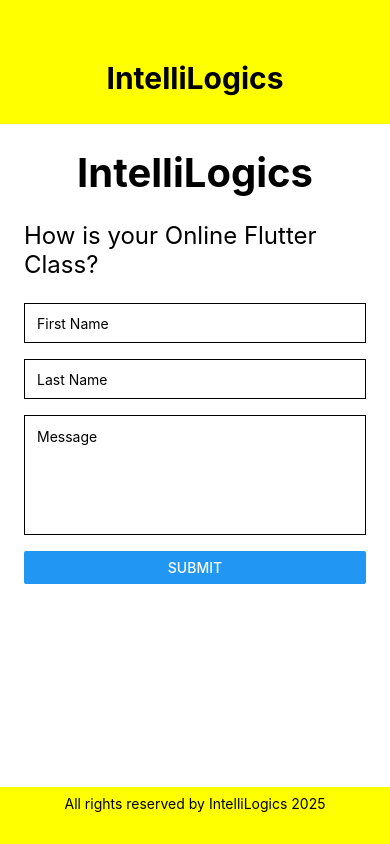
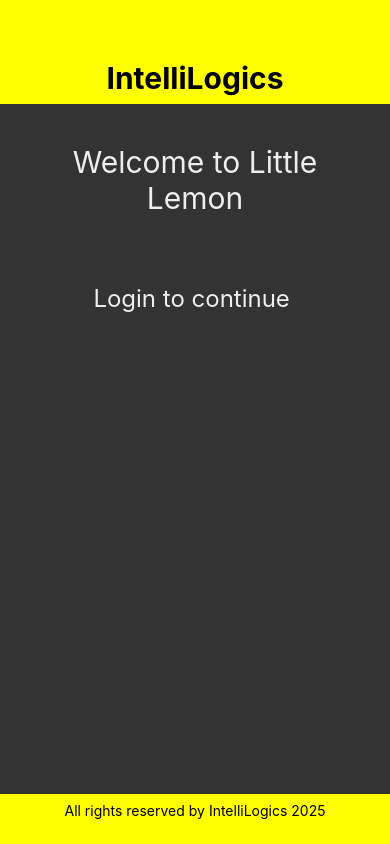
Before and after one commit to abidroid/ReactNativeApp1, a React Native app: screen / in a window 390 px wide. Built offline with nearby package versions, Linux system fonts and the light colour scheme.

Commit message:
login page

```diff
--- a/App.js
+++ b/App.js
@@ -9,6 +9,7 @@
 import SectionListComponent from './components/SectionListComponent';
 import SectionListWithComplexData from './components/SectionListWithComplexData';
 import FeedbackForm from './components/FeedbackForm';
+import LoginPage from './pages/LoginPage';
 export default function App() {
   return (
     <View
@@ -21,7 +22,8 @@
       {/* <MenuItemsFlatList /> */}
       {/* <SectionListComponent /> */}
       {/* <SectionListWithComplexData /> */}
-      <FeedbackForm />
+      {/* <FeedbackForm /> */}
+      <LoginPage />
       <FooterComponent />
 
 
@@ -33,7 +35,7 @@
 const styles = StyleSheet.create({
   container: {
     flex: 1,
-    backgroundColor: '#fff',
+    backgroundColor: '#333333',
     // alignItems: 'center',
     // justifyContent: 'center',
   },
--- a/components/FeedbackForm.js
+++ b/components/FeedbackForm.js
@@ -33,12 +33,15 @@
                     style={formStyles.inputBox}
                     placeholder="First Name"
                     value={firstName}
+                    onChangeText={onChangeFirstName}
                 />
                 <TextInput
                     style={formStyles.inputBox}
 
                     placeholder="Last Name"
                     value={lastName}
+                    onChangeText={onChangeLastName}
+
                 />
                 <TextInput
                     style={formStyles.messageBox}
@@ -47,6 +50,8 @@
                     multiline
                     editable
                     numberOfLines={5}
+                    onChangeText={onChangeMessage}
+
                 />
                 <Button
                     title="Submit"
@@ -80,14 +85,14 @@
         // borderColor: '',
         borderWidth: 1,
         height: 40,
-        padding:   12,
+        padding: 12,
         marginBottom: 16,
     },
 
     messageBox: {
         // borderColor: '#ccc',
         borderWidth: 1,
-        padding:   12,
+        padding: 12,
         marginBottom: 16,
         height: 120,
     },
--- /dev/null
+++ b/pages/LoginPage.js
@@ -0,0 +1,32 @@
+
+import { ScrollView, Text, StyleSheet} from 'react-native';
+
+const LoginPage = () => {
+
+    return (
+        <ScrollView style={styles.container}>
+          <Text style={styles.headerText}>Welcome to Little Lemon</Text>
+          <Text style={styles.regularText}>Login to continue </Text>
+        </ScrollView>
+      );
+}
+
+const styles = StyleSheet.create({
+    container: {
+      flex: 1,
+    },
+    headerText: {
+      padding: 40,
+      fontSize: 30,
+      color: '#EDEFEE',
+      textAlign: 'center',
+    },
+    regularText: {
+      fontSize: 24,
+      padding: 20,
+      marginVertical: 8,
+      color: '#EDEFEE',
+      textAlign: 'center',
+    },
+  });
+export default LoginPage;
```
Lines whose indentation alone changed are shown as unchanged.
